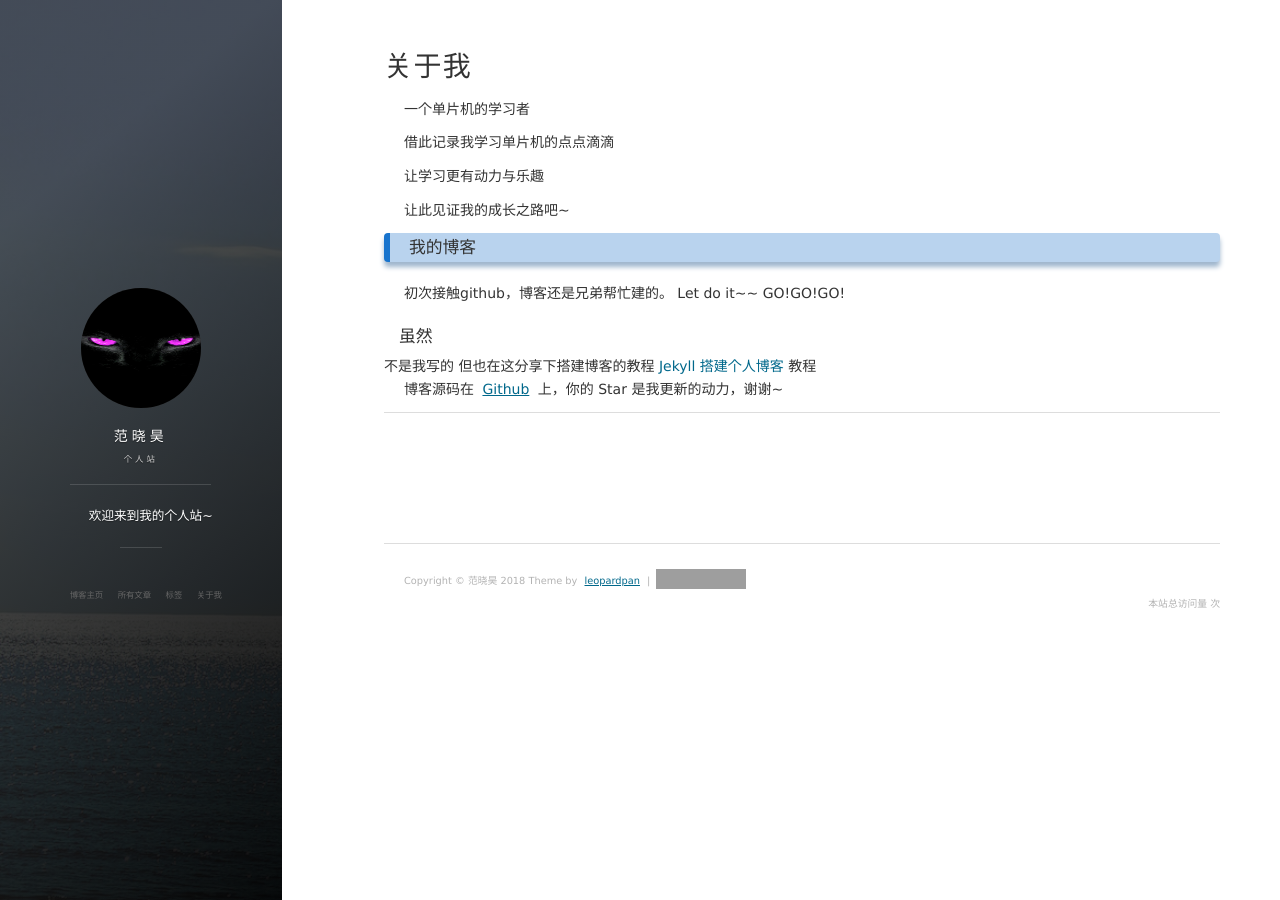
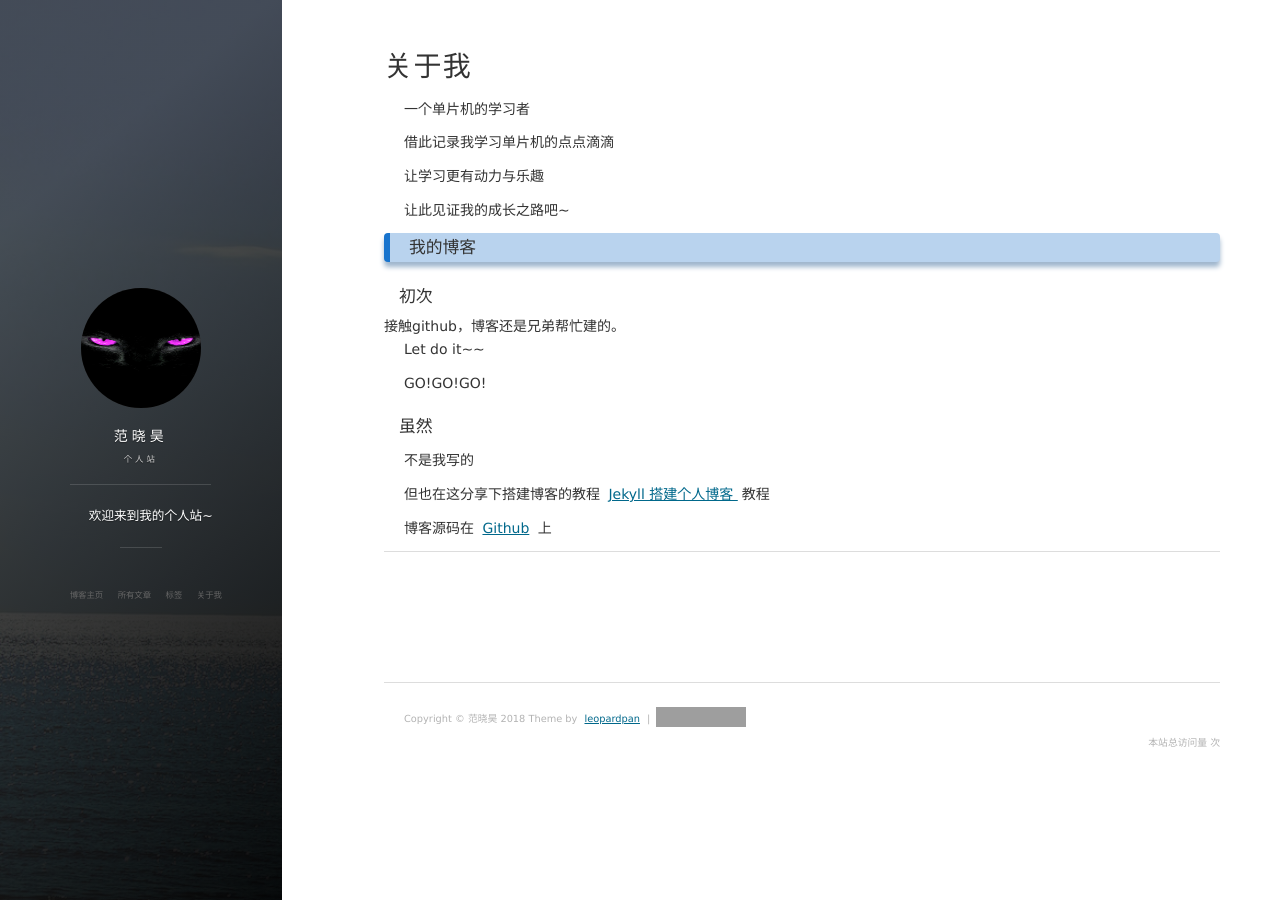
Before and after one commit to FXHao/FXHao.github.io, a Jekyll site: the page built from about.md, in a window 1280 px wide. Built offline with Jekyll 4.4.1, drawn with Linux system fonts in a browser that asks for light colours; nearby versions of some CDN libraries; comment, search, counter and statistics services are not loaded; grey boxes are pictures that could not be loaded.

Commit message:
Update about.md

```diff
--- a/about.md
+++ b/about.md
@@ -16,22 +16,25 @@
 
 <p>
 
-初次接触github，博客还是兄弟帮忙建的。
+<h4> 初次 </h4>
+接触github，博客还是兄弟帮忙建的。
+<p>
 Let do it~~
+<p>
 GO!GO!GO!
-
 <p>
 
 <h4> 虽然 </h4>
+<p>
 不是我写的
+<p>
 但也在这分享下搭建博客的教程
 <a href="/2016/10/jekyll_tutorials1/"> Jekyll 搭建个人博客 </a>
 教程
 
 <p>
 
-博客源码在 <a target="_blank" href='https://github.com/leopardpan/leopardpan.github.io/'>Github</a> 上，你的 Star 是我更新的动力，谢谢~
-
+博客源码在 <a target="_blank" href='https://github.com/leopardpan/leopardpan.github.io/'>Github</a> 上
 <p>
 
 <p>
```
